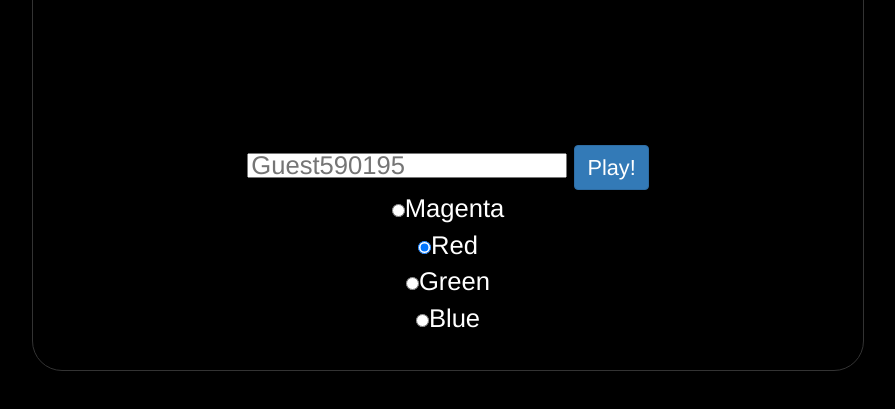
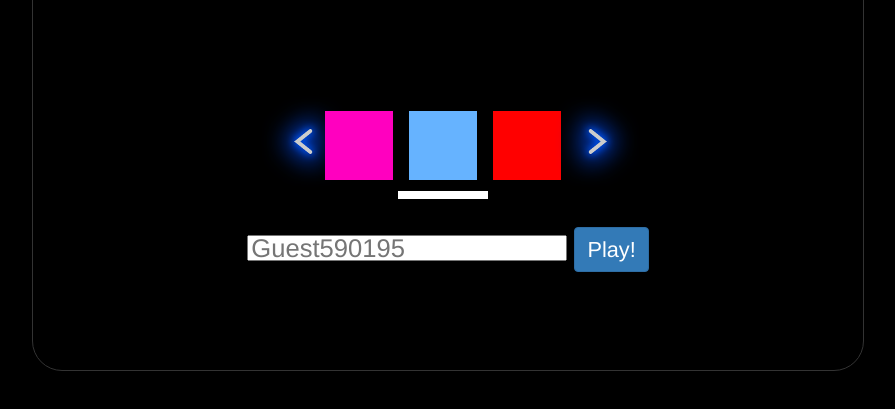
Before and after one commit to sjdodge123/spaceroyale.io, a plain HTML site: page client/index.html in a window 1280 px wide. Shown: the part 269-678 px from the top of the page, without its empty margins (160-1055 px from the left). Drawn offline with nearby package versions, Linux system fonts and the light colour scheme; no server answers.

Commit message:
cleaned up the selection tool on the landing page reformatted front page a bit

```diff
--- a/client/index.html
+++ b/client/index.html
@@ -6,18 +6,6 @@
         <button class="btn btn-info" data-toggle="collapse" id="signInButton" data-target="#signIn">Sign in</button>
         <button class="btn btn-warning" id="signUpButton">Sign up</button>
         <div id="bannerBox">SpacePirates.io</div>
-        <form id="nameForm">
-            <input type="text" id="nameBox"></input>
-            <input type="submit"  class="btn btn-primary" id="playButton" value="Play!"></input>
-            <br>
-            <input type="radio" id="magentaRadio" name="color" value ="#ff00bf">Magenta</input>
-            <br>
-            <input type="radio" id="redRadio" name="color" value = "red">Red</input>
-            <br>
-            <input type="radio" id="greenRadio" name="color" value = "green">Green</input>
-            <br>
-            <input type="radio" id="blueRadio" name="color" value = "#66b3ff">Blue</input>
-        </form>
         <div id="playerProfile" hidden>
             <table id="playerTable">
                 <tr>
@@ -32,6 +20,32 @@
                     <td id="playerWins"></td>
                 </tr>
             </table>
+        </div>
+        <div id="formBox">
+            <form id="nameForm">
+                <div id="skinSelection">
+                    <div id="leftArrow"><img src="img/landingpage/Color_Selector_Arrow_left.png"></img></div>
+                    <div id="skinSelectionDisplay">
+                        <div id="skins">
+                            <ul>
+                                <li style="left: 50px;">
+                                    <img id="firstSkin" src="img/skins/Ship_Magenta.png" data-selected="#ff00bf"></img>
+                                </li>
+                                <li style="left: 134px;">
+                                    <img id="secondSkin" src="img/skins/Ship_Blue.png" data-selected="#66b3ff"></img>
+                                </li>
+                                <li style="left: 218px;">
+                                    <img id="thirdSkin" src="img/skins/Ship_Red.png" data-selected="red"></img>
+                                </li>
+                            </ul>
+                        </div>
+                        <div id="skinSelector"></div>
+                    </div>
+                    <div id="rightArrow"><img src="img/landingpage/Color_Selector_Arrow_right.png"></img></div>
+                </div>
+                <input type="text" id="nameBox"></input>
+                <input type="submit"  class="btn btn-primary" id="playButton" value="Play!"></input>
+            </form>
         </div>
     </div>
         <form id="signIn" class="collapse">
@@ -480,8 +494,12 @@ window.onload = function() {
     $(window).resize(function(){
         resize();
     });
-    var array = $('input[name=color]');
-    array[getRandomInt(0,array.length)].checked = true;
+
+    var skinArray = [];
+    skinArray.push({image:'img/skins/Ship_Magenta.png',value:"#ff00bf"});
+    skinArray.push({image:'img/skins/Ship_Blue.png',value:"#66b3ff"});
+    skinArray.push({image:'img/skins/Ship_Red.png',value:"red"});
+    skinArray.push({image:'img/skins/Ship_Green.png',value:"green"});
 
     $('#nameForm').submit(function () {
         var name;
@@ -493,7 +511,7 @@ window.onload = function() {
         } else{
             name = profile.game_name;
         }
-        startGame(name,$('input[name=color]:checked').val());
+        startGame(name,$('#secondSkin').attr('data-selected'));
         return false;
     });
 
@@ -509,6 +527,32 @@ window.onload = function() {
                  $('#signUpGameName').val()
             );
     });
+
+    //***************************Skin Selection Box*************************************
+    $('#leftArrow').hover(function(){
+        $(this).css('filter',"brightness(100%)");
+    },function(){
+        $(this).css('filter',"brightness(80%)");
+    }).click(function(e){
+        var lastElement = skinArray.splice(skinArray.length-1,1)[0];
+        skinArray.unshift(lastElement);
+        $("#firstSkin").attr('src',skinArray[0].image).attr('data-selected',skinArray[0].value);
+        $("#secondSkin").attr('src',skinArray[1].image).attr('data-selected',skinArray[1].value);
+        $("#thirdSkin").attr('src',skinArray[2].image).attr('data-selected',skinArray[2].value);
+    });
+    $('#rightArrow').hover(function(){
+        $(this).css('filter',"brightness(100%)");
+    },function(){
+        $(this).css('filter',"brightness(80%)");
+    }).click(function(){
+        var firstElement = skinArray.shift();
+        skinArray.push(firstElement);
+        $("#firstSkin").attr('src',skinArray[0].image).attr('data-selected',skinArray[0].value);
+        $("#secondSkin").attr('src',skinArray[1].image).attr('data-selected',skinArray[1].value);
+        $("#thirdSkin").attr('src',skinArray[2].image).attr('data-selected',skinArray[2].value);
+    });
+    //*******************************************************************************************
+
 
     //***************************Toggle for Signup screen*************************************
     $('#signUpButton').click(function(e){
--- a/client/styles.css
+++ b/client/styles.css
@@ -74,13 +74,36 @@ html *{
 #bannerBox{
 	color:white;
 	top: 10%;
-	height: 50%;
+	height: 30%;
 	width: 100%;
 	font-size: 3vw;
 	display: inline-block;
 	position: relative;
 	text-align: center;
 	vertical-align: middle;
+}
+
+#formBox{
+	position: relative;
+	top: 10%;
+	height: 30%;
+	width: 100%;
+	display: inline-block;
+}
+
+#playerProfile{
+	margin: auto;
+	margin-bottom: 5%;
+	width: 50%;
+   	height: 20%;
+   	position: relative;
+   	background-color: #1a1a1a;
+   	overflow: none;
+	border: 1px solid #333333;
+    border-bottom-left-radius: 30px;
+    border-bottom-right-radius: 30px;
+    border-top-left-radius:30px;
+    border-top-right-radius: 30px;
 }
 #authBox{
 	color:white;
@@ -100,6 +123,52 @@ form label {
 }
 #signUpGameName{
 	margin-bottom:30px;
+}
+#skinSelection{
+	margin:auto;
+	position: relative;
+	width: 400px;
+	height: 91px;
+	margin-bottom: 5%;
+	background-color: black;
+}
+#skinSelector{
+	position: absolute;
+	width: 90px;
+	height: 1px;
+	top: 95;
+	left: 150px;
+	border: 4px solid white;
+}
+#skins ul li{
+	position: absolute;
+	color: none !important;
+	font-size: 0px !important;
+	top: 0;
+	width: 121px;
+	height: 121px;
+	display: inline-block;
+}
+#leftArrow{
+	display: inline-flex;
+	cursor: pointer;
+	width: 20%;
+	height: 100%;
+	z-index:99;
+	filter:brightness(80%);
+}
+#skinSelectionDisplay{
+	display: inline-flex;
+	width: 50%;
+	background-color: black;
+}
+#rightArrow{
+	display: inline-flex;
+	cursor: pointer;
+	filter:brightness(80%);
+	width: 20%;
+	height: 100%;
+	z-index:99;
 }
 #nameBox{
 	color:black;
@@ -140,21 +209,7 @@ form label {
     border-top-left-radius:30px;
     border-top-right-radius: 30px;
 }
-#playerProfile{
-	width: 50%;
-   	height: 20%;
-   	left: 50%;
-   	top: 30%;
-   	margin-left: -25%;
-   	position: absolute;
-   	background-color: #1a1a1a;
-   	overflow: none;
-	border: 1px solid #333333;
-    border-bottom-left-radius: 30px;
-    border-bottom-right-radius: 30px;
-    border-top-left-radius:30px;
-    border-top-right-radius: 30px;
-}
+
 
 .blankRow {
 	 height: 30px !important;
```
Also changed, not shown: client/img/landingpage/Color_Selector_Arrow_left.png (added), client/img/landingpage/Color_Selector_Arrow_right.png (added), client/img/skins/Ship_Blue.png (added), client/img/skins/Ship_Green.png (added), client/img/skins/Ship_Magenta.png (added), client/img/skins/Ship_Red.png (added).
